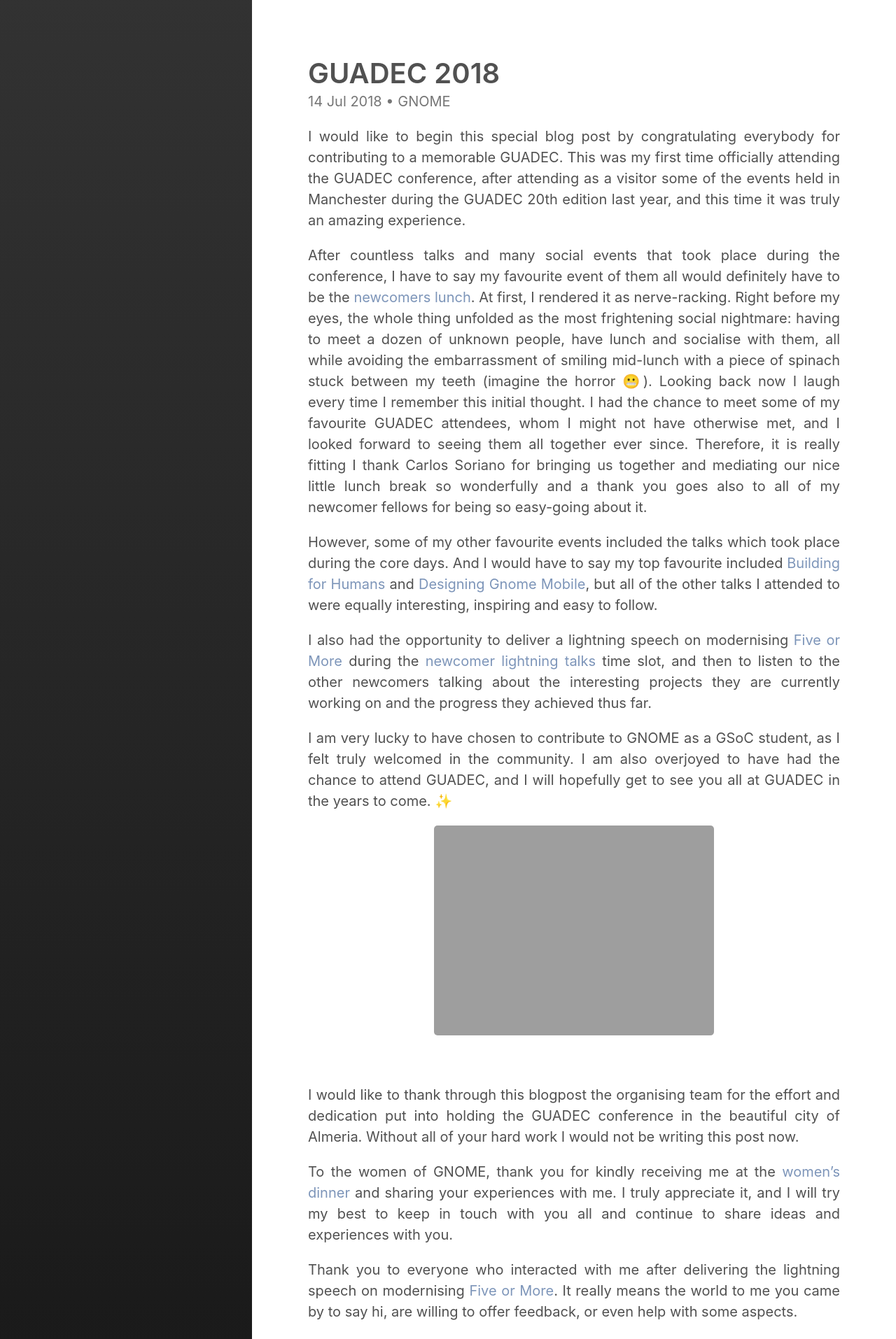
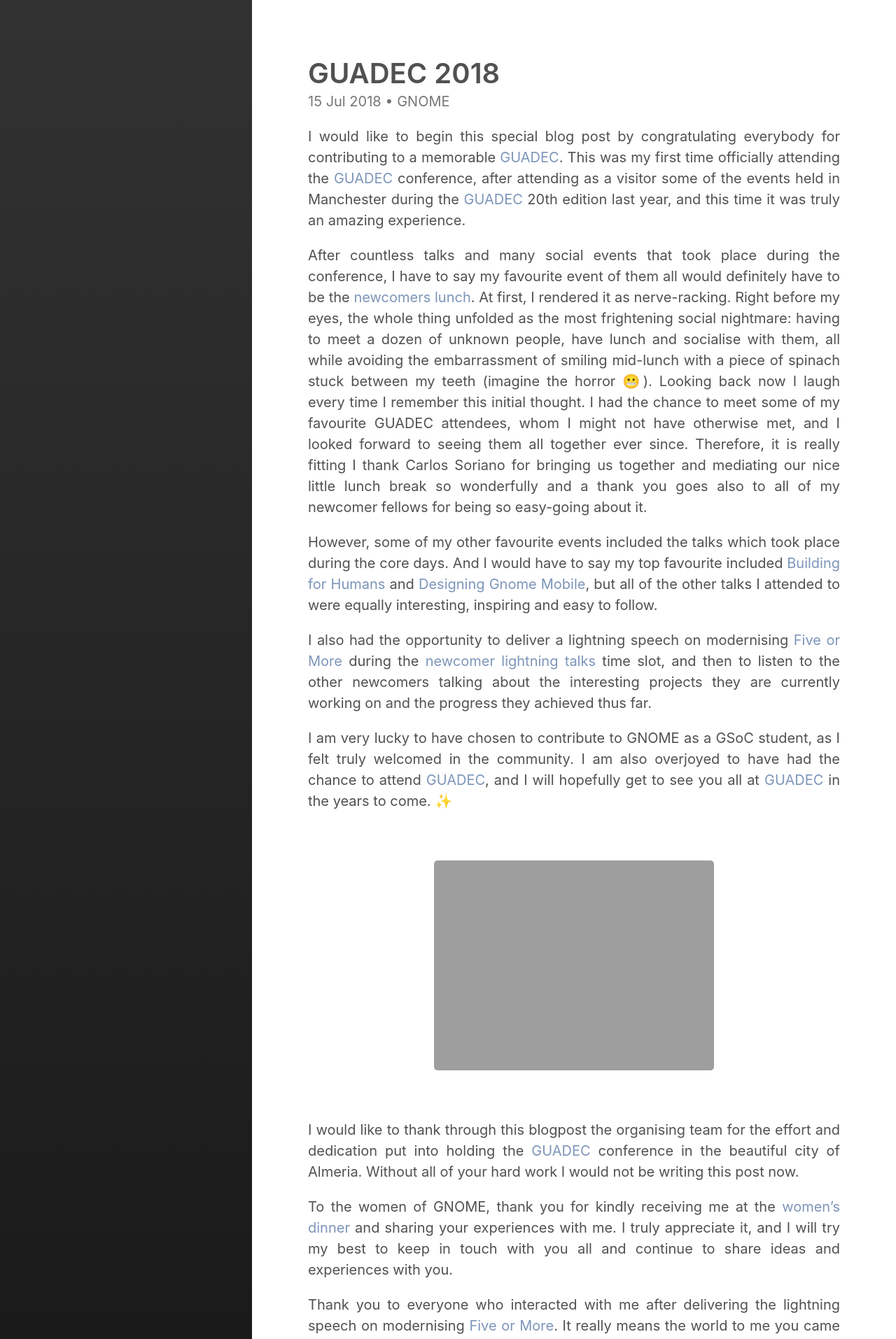
Before and after one commit to ruxandraS/ruxandraS.github.io, a Jekyll site: the page built from _posts/2018-07-15-guadec-2018.markdown, in a window 1280 px wide. Shown: the top 1914 px of the page at 70% size. Built offline with Jekyll 4.4.1, drawn with Linux system fonts in a browser that asks for light colours.

Commit message:
Change GUADEC 2018 blogpost

```diff
--- a/_posts/2018-07-15-guadec-2018.markdown
+++ b/_posts/2018-07-15-guadec-2018.markdown
@@ -1,12 +1,12 @@
 ---
 layout:     post
 title:      "GUADEC 2018"
-date:       2018-07-14 10:00:00 +0200
+date:       2018-07-15 10:00:00 +0200
 category:   GNOME
 tags:       GNOME GSoC GUADEC
 ---
 
-I would like to begin this special blog post by congratulating everybody for contributing to a memorable GUADEC. This was my first time officially attending the GUADEC conference, after attending as a visitor some of the events held in Manchester during the GUADEC 20th edition last year, and this time it was truly an amazing experience.
+I would like to begin this special blog post by congratulating everybody for contributing to a memorable [GUADEC][guadec]. This was my first time officially attending the [GUADEC][guadec] conference, after attending as a visitor some of the events held in Manchester during the [GUADEC][guadec-2017] 20th edition last year, and this time it was truly an amazing experience.
 
 After countless talks and many social events that took place during the conference, I have to say my favourite event of them all would definitely have to be the [newcomers lunch][social-events]. At first, I rendered it as nerve-racking. Right before my eyes, the whole thing unfolded as the most frightening social nightmare: having to meet a dozen of unknown people, have lunch and socialise with them, all while avoiding the embarrassment of smiling mid-lunch with a piece of spinach stuck between my teeth (imagine the horror 😬). Looking back now I laugh every time I remember this initial thought. I had the chance to meet some of my favourite GUADEC attendees, whom I might not have otherwise met, and I looked forward to seeing them all together ever since. Therefore, it is really fitting I thank Carlos Soriano for bringing us together and mediating our nice little lunch break so wonderfully and a thank you goes also to all of my newcomer fellows for being so easy-going about it.
 
@@ -14,7 +14,9 @@
 
 I also had the opportunity to deliver a lightning speech on modernising [Five or More][five-or-more] during the [newcomer lightning talks][lightning-talks] time slot, and then to listen to the other newcomers talking about the interesting projects they are currently working on and the progress they achieved thus far.
 
-I am very lucky to have chosen to contribute to GNOME as a GSoC student, as I felt truly welcomed in the community. I am also overjoyed to have had the chance to attend GUADEC, and I will hopefully get to see you all at GUADEC in the years to come. ✨
+I am very lucky to have chosen to contribute to GNOME as a GSoC student, as I felt truly welcomed in the community. I am also overjoyed to have had the chance to attend [GUADEC][guadec], and I will hopefully get to see you all at [GUADEC][guadec] in the years to come. ✨
+
+<br>
 
 <div align="center">
 	<img src="https://ruxandraS.github.io/assets/images/almeria.png"  width="400"/>
@@ -22,7 +24,7 @@
 
 <br>
 
-I would like to thank through this blogpost the organising team for the effort and dedication put into holding the GUADEC conference in the beautiful city of Almeria. Without all of your hard work I would not be writing this post now.
+I would like to thank through this blogpost the organising team for the effort and dedication put into holding the [GUADEC][guadec] conference in the beautiful city of Almeria. Without all of your hard work I would not be writing this post now.
 
 To the women of GNOME, thank you for kindly receiving me at the [women's dinner][social-events] and sharing your experiences with me. I truly appreciate it, and I will try my best to keep in touch with you all and continue to share ideas and experiences with you.
 
@@ -38,8 +40,12 @@
 	<img src="https://ruxandraS.github.io/assets/images/sponsored-by-gnome-foundation.png"  width="400"/>
 </div>
 
+<br>
+
 [building-for-humans]: https://2018.guadec.org/pages/talks-and-events.html#abstract-114-unconference-1
 [five-or-more]: https://wiki.gnome.org/Apps/Five%20or%20more
 [gnome-mobile]: https://2018.guadec.org/pages/talks-and-events.html#abstract-19-designing_gnome_mobile
+[guadec]: https://2018.guadec.org
+[guadec-2017]: https://2017.guadec.org
 [lightning-talks]: https://2018.guadec.org/pages/talks-and-events.html#abstract-102-intern_and_newcomer_lightning_talks
 [social-events]: https://2018.guadec.org/pages/social-events.html
--- a/recent_blogposts/index.html
+++ b/recent_blogposts/index.html
@@ -2,6 +2,7 @@
 layout: page
 title: Recent Blogposts
 ---
+<br>
 <div class="posts" id="Recent">
   {% for post in paginator.posts %}
     <div class="post">
@@ -23,6 +24,8 @@
           </a>
         {% endfor %}
       {% endif %}
+
+      <br><br>
 
       {{ post.content }}
 
```
Also changed, not shown: 8 other files.
